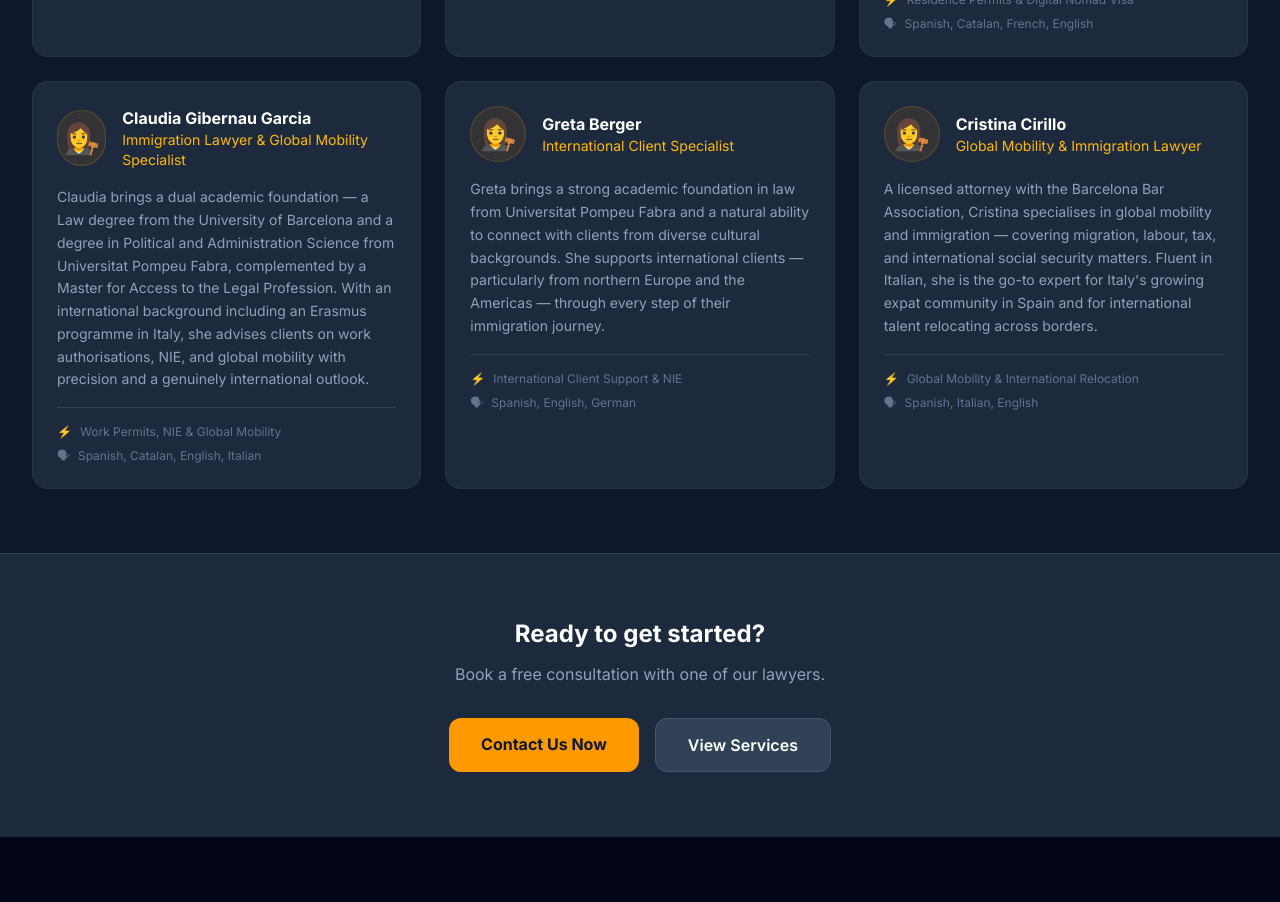
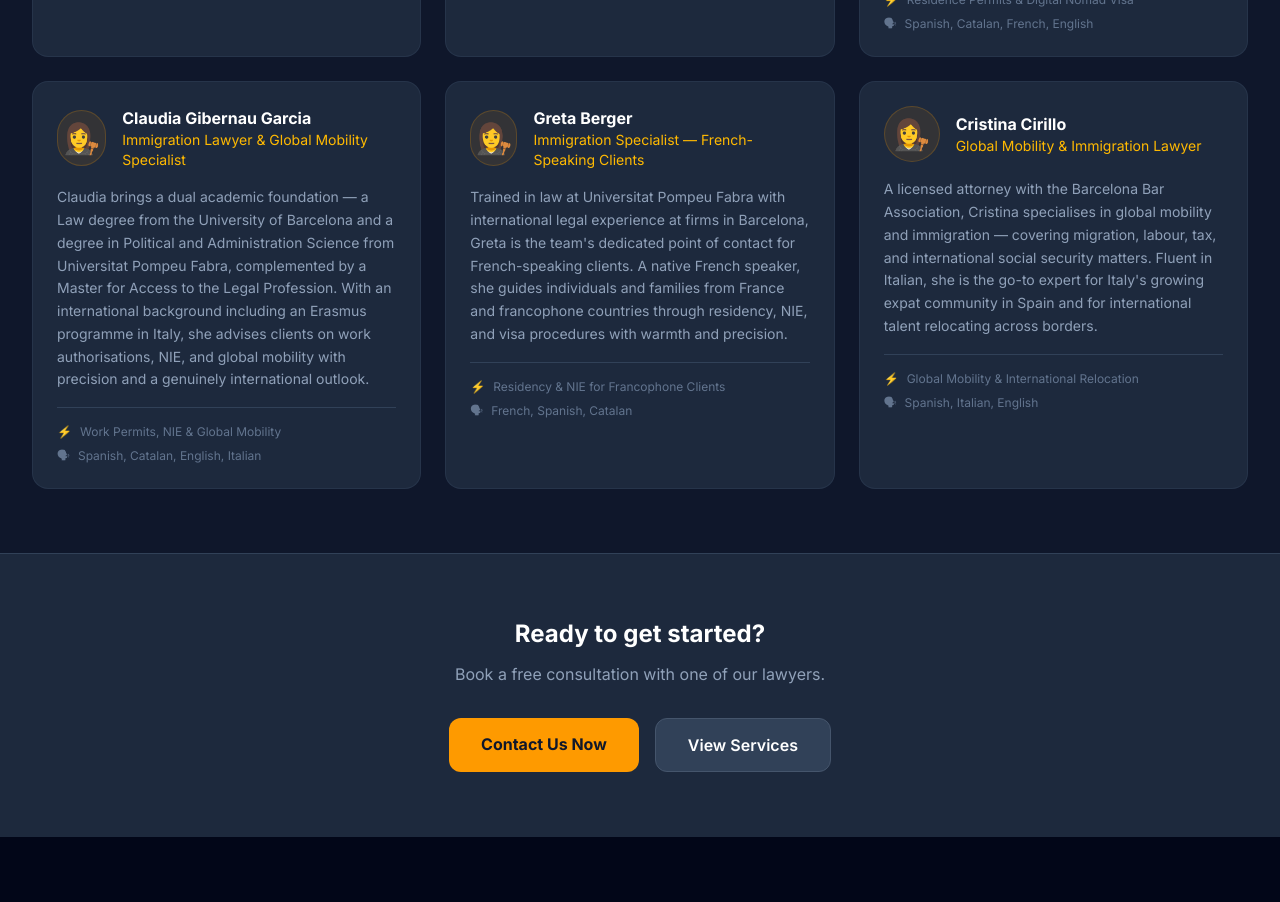
Before and after one commit to pascalbourbon-hub/ImigrateSpain, a Next.js app: page /about in a window 1280 px wide. Shown: the part 1240-2142 px from the top of the page. Built offline with nearby package versions, Linux system fonts and the light colour scheme.

Commit message:
update Greta profile with real CV - French-speaking specialist

```diff
--- a/app/about/page.tsx
+++ b/app/about/page.tsx
@@ -55,13 +55,13 @@ const lawyers = [
   },
   {
     name: "Greta Berger",
-    roleEN: "International Client Specialist",
-    roleES: "Especialista en Clientes Internacionales",
-    bioEN: "Greta brings a strong academic foundation in law from Universitat Pompeu Fabra and a natural ability to connect with clients from diverse cultural backgrounds. She supports international clients — particularly from northern Europe and the Americas — through every step of their immigration journey.",
-    bioES: "Greta aporta una sólida formación académica en derecho por la Universitat Pompeu Fabra y una capacidad natural para conectar con clientes de diversos orígenes culturales. Acompaña a clientes internacionales —especialmente del norte de Europa y las Américas— en cada etapa de su proceso migratorio.",
-    specialtyEN: "International Client Support & NIE",
-    specialtyES: "Atención a Clientes Internacionales y NIE",
-    languages: "Spanish, English, German",
+    roleEN: "Immigration Specialist — French-Speaking Clients",
+    roleES: "Especialista en Inmigración — Clientes Francófonos",
+    bioEN: "Trained in law at Universitat Pompeu Fabra with international legal experience at firms in Barcelona, Greta is the team's dedicated point of contact for French-speaking clients. A native French speaker, she guides individuals and families from France and francophone countries through residency, NIE, and visa procedures with warmth and precision.",
+    bioES: "Formada en Derecho por la Universitat Pompeu Fabra y con experiencia jurídica internacional en despachos de Barcelona, Greta es el punto de contacto dedicado del equipo para los clientes francófonos. Francófona nativa, acompaña a particulares y familias de Francia y países francófonos en procedimientos de residencia, NIE y visados con cercanía y precisión.",
+    specialtyEN: "Residency & NIE for Francophone Clients",
+    specialtyES: "Residencia y NIE para Clientes Francófonos",
+    languages: "French, Spanish, Catalan",
     emoji: "👩‍⚖️",
   },
   {
```
